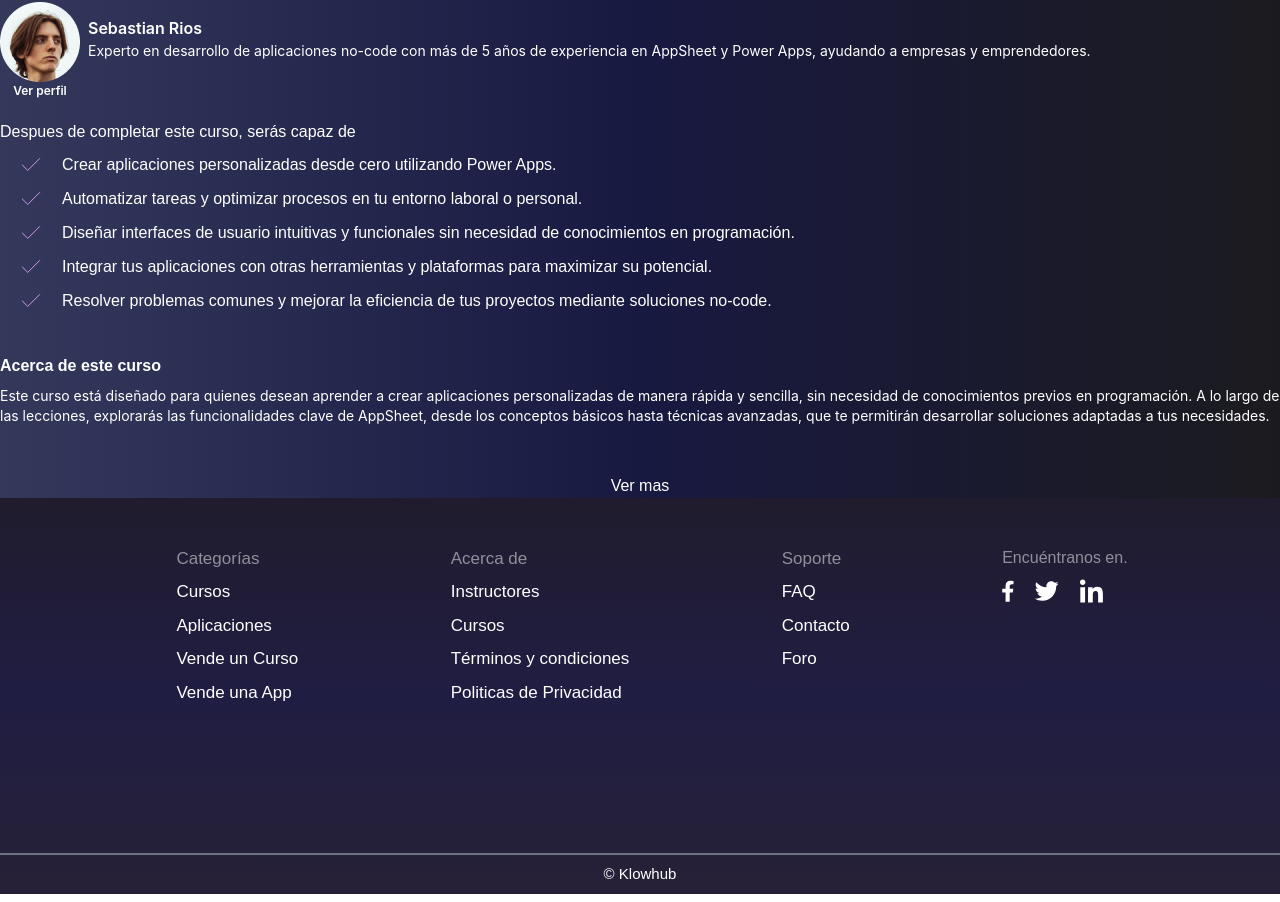
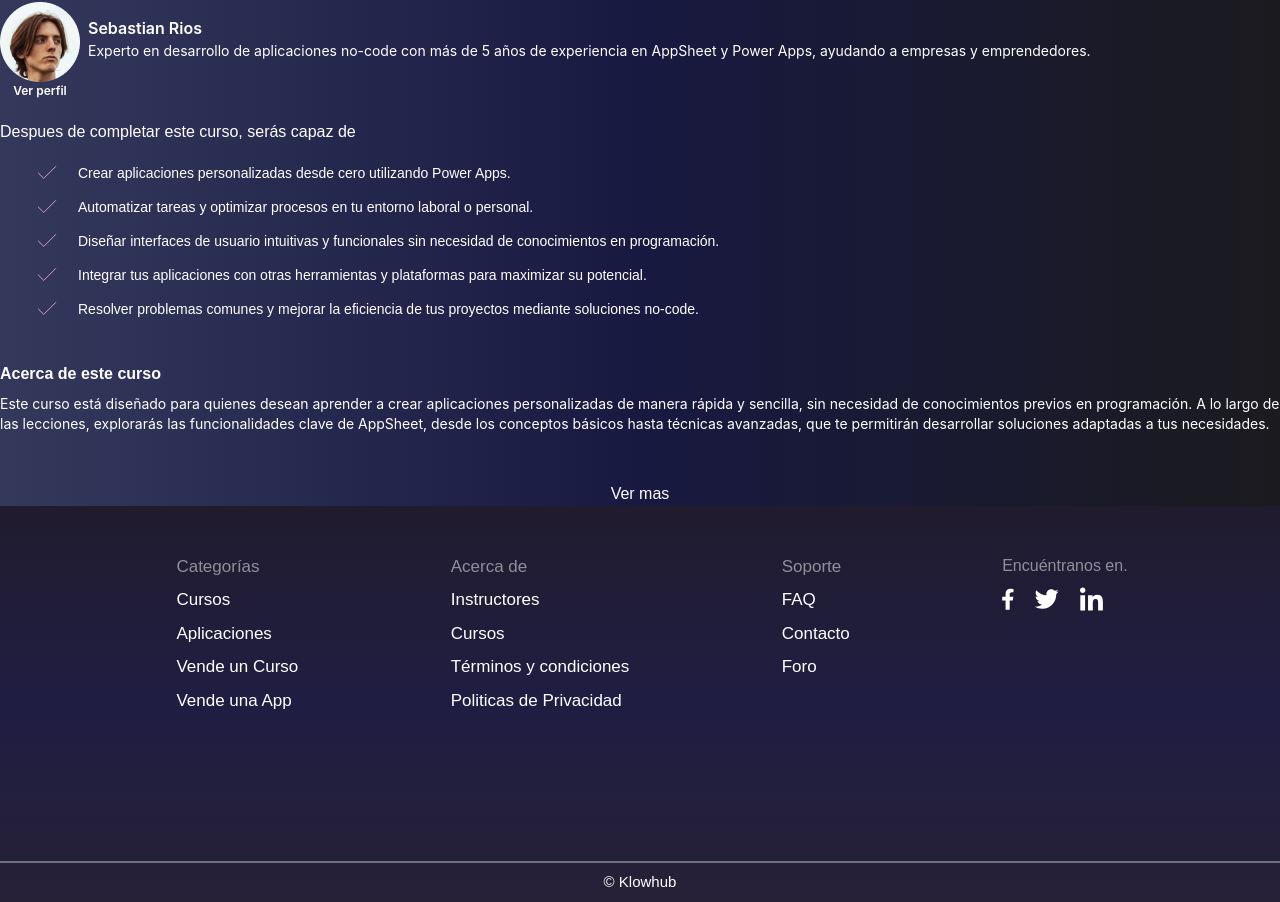
Before and after one commit to No-Country-simulation/h3-10-klowhub, a Next.js app in the folder Frontend/: page /home/cursos/1 in a window 1280 px wide. Shown: the part 859-1761 px from the top of the page. Built offline with nearby package versions, Linux system fonts and the light colour scheme.

Commit message:
style: :art: Changes Style\

```diff
--- a/Frontend/src/Pages/Detalles_Cursos/Page_Details_Course.tsx
+++ b/Frontend/src/Pages/Detalles_Cursos/Page_Details_Course.tsx
@@ -127,11 +127,11 @@ export function Page_Details_Course({ id }: any) {
 
 
           <section>
-            <h3 className="mb-2">Despues de completar este curso,  serás capaz de</h3>
-            <ul className="">
+            <h3 className=" text-[16px]">Despues de completar este curso, serás capaz de</h3>
+            <ul className="ml-4 mt-4">
               {filteredInfo.items.map((item: string, index: number) => {
                 return (
-                  <div className="flex flex-row items-center mb-2 gap-y-4" key={index}>
+                  <div className="flex flex-row items-center mb-2  gap-y-4 text-sm" key={index}>
                     <Icon_Check_page width={62} height={26} />
                     <li key={index}>{item}</li>
                   </div>
```
